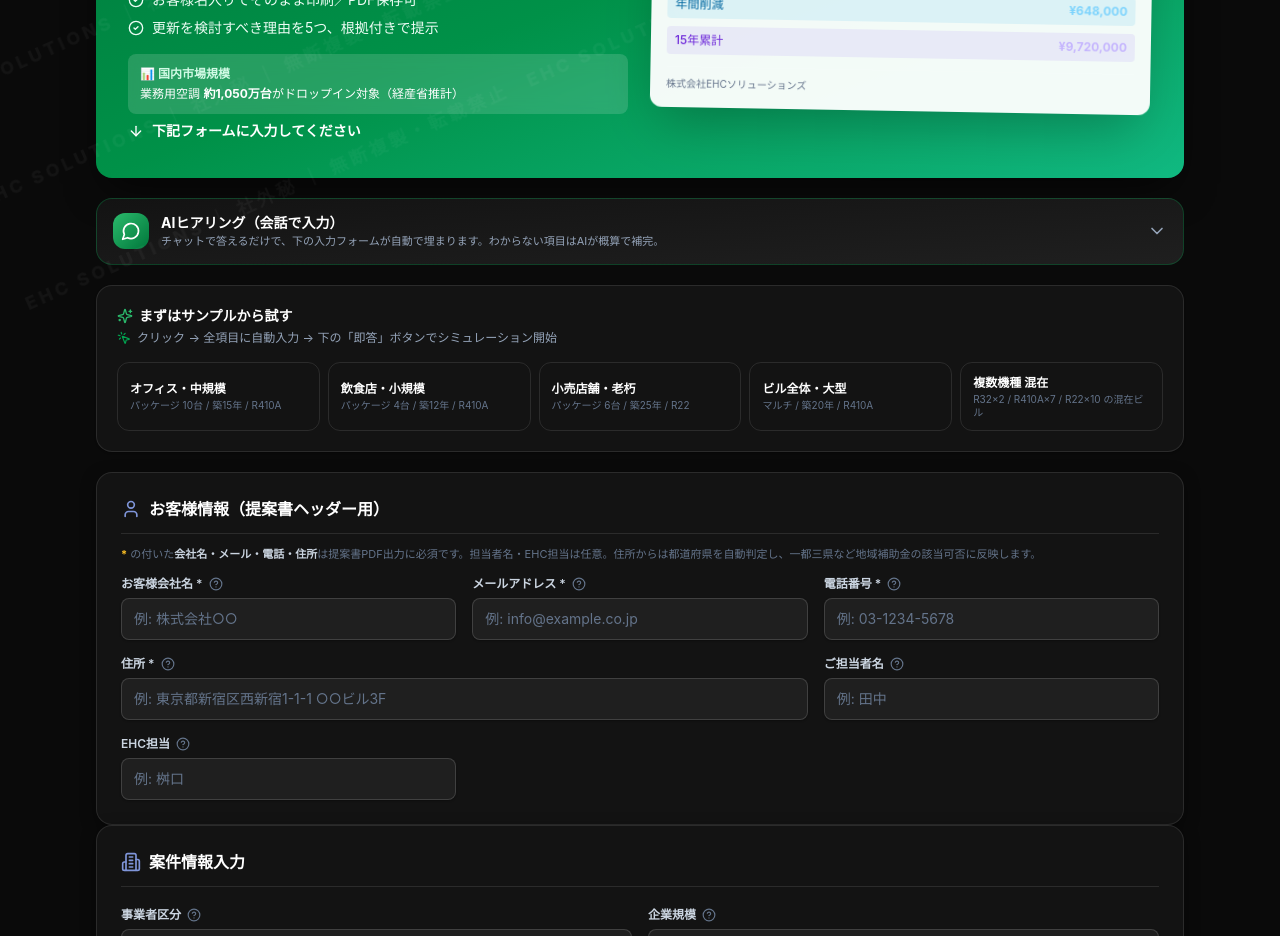
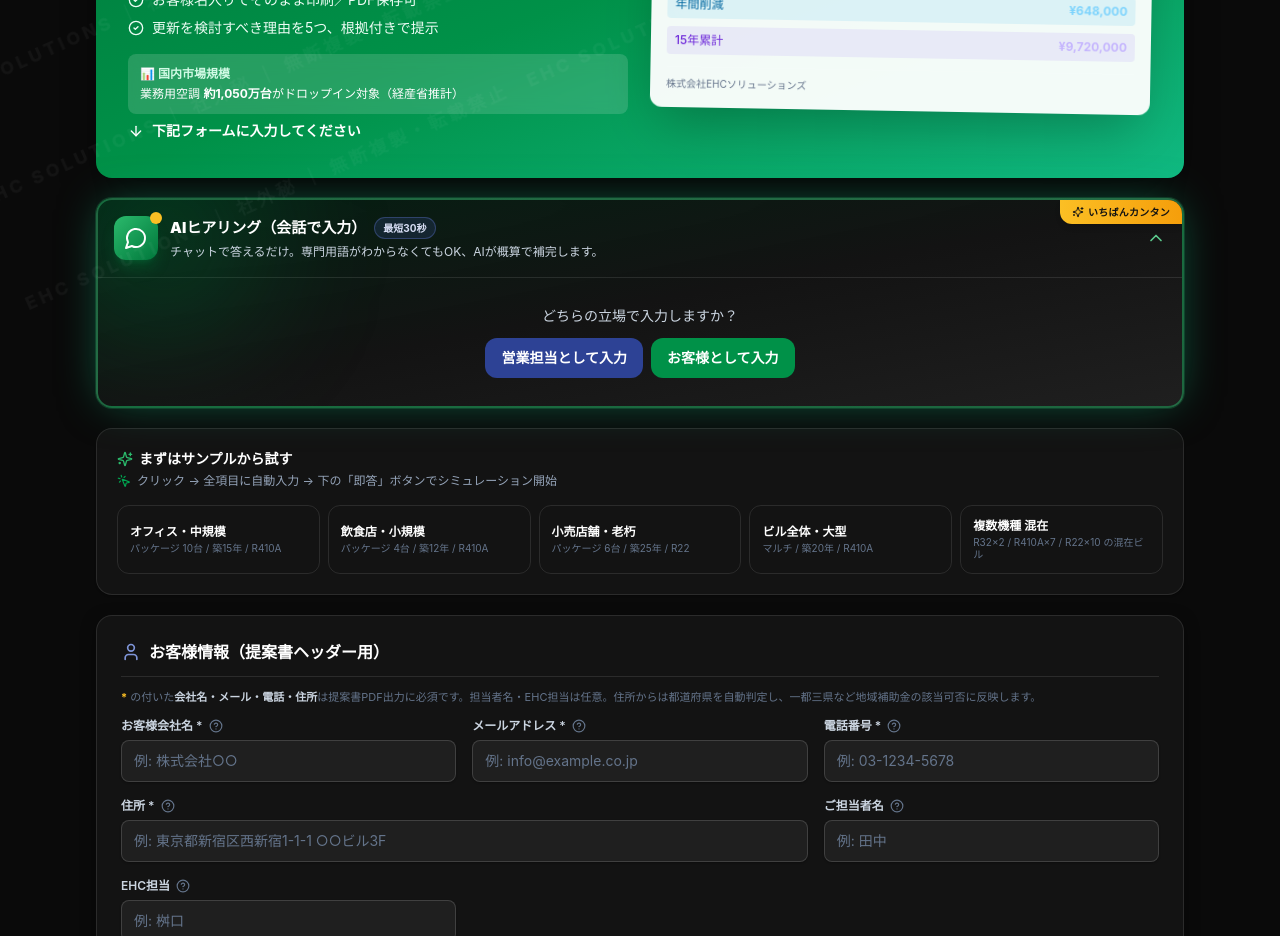
Before and after one commit to Shinichi-Morozumi/ehc-subsidy-app, a Next.js app: page / in a window 1280 px wide. Shown: the part 920-1856 px from the top of the page. Built offline with nearby package versions, Linux system fonts and the light colour scheme.

Commit message:
AIヒアリング: 導線を目立たせる（デフォルト展開・グロー・おすすめリボン・呼びかけドット）

```diff
--- a/components/HearingChat.tsx
+++ b/components/HearingChat.tsx
@@ -366,7 +366,7 @@
   setInput: React.Dispatch<React.SetStateAction<MatchInput>>;
   onComplete: () => void;
 }) {
-  const [open, setOpen] = useState(false);
+  const [open, setOpen] = useState(true);
   const [tone, setTone] = useState<Tone | null>(null);
   const [idx, setIdx] = useState(0);
   const [gi, setGi] = useState(0); // 現在編集中の設備群インデックス
@@ -580,22 +580,37 @@
   const canGoBack = tone && history.length > 0;
 
   return (
-    <div className="no-print rounded-2xl border border-ehc-500/30 bg-gradient-to-br from-night-900 to-night-800 overflow-hidden">
+    <div className="no-print relative rounded-2xl border-2 border-ehc-400/50 bg-gradient-to-br from-ehc-900/40 via-night-900 to-night-800 overflow-hidden shadow-[0_0_45px_-10px_rgba(16,185,129,0.55)] ring-1 ring-ehc-400/20">
+      {/* 目立たせる：おすすめリボン */}
+      <span className="absolute top-0 right-0 z-10 flex items-center gap-1 px-3 py-1 rounded-bl-xl bg-gradient-to-r from-amber-400 to-amber-500 text-night-900 text-[10px] font-black tracking-wide shadow-md">
+        <Sparkles className="w-3 h-3" /> いちばんカンタン
+      </span>
+      {/* 目立たせる：発光リング */}
+      <span className="pointer-events-none absolute -top-16 -left-10 w-52 h-52 rounded-full bg-ehc-500/20 blur-3xl" />
+
       <button
         type="button"
         onClick={() => setOpen((o) => !o)}
-        className="w-full flex items-center gap-3 px-4 py-3.5 text-left hover:bg-white/5 transition-colors"
+        className="relative w-full flex items-center gap-3 px-4 py-4 text-left hover:bg-white/5 transition-colors"
       >
-        <span className="flex items-center justify-center w-9 h-9 rounded-xl bg-gradient-to-br from-ehc-400 to-ehc-700 flex-shrink-0">
-          <MessageCircle className="w-5 h-5 text-white" />
+        <span className="relative flex items-center justify-center w-11 h-11 rounded-xl bg-gradient-to-br from-ehc-400 to-ehc-700 flex-shrink-0 shadow-lg shadow-ehc-600/30">
+          <MessageCircle className="w-6 h-6 text-white" />
+          {/* 呼びかけドット */}
+          <span className="absolute -top-1 -right-1 flex h-3 w-3">
+            <span className="animate-ping absolute inline-flex h-full w-full rounded-full bg-amber-400 opacity-75" />
+            <span className="relative inline-flex rounded-full h-3 w-3 bg-amber-400" />
+          </span>
         </span>
         <span className="flex-1 min-w-0">
-          <span className="block text-sm font-bold text-white">AIヒアリング（会話で入力）</span>
-          <span className="block text-[11px] text-slate-400">
-            チャットで答えるだけで、下の入力フォームが自動で埋まります。わからない項目はAIが概算で補完。
+          <span className="flex items-center gap-2">
+            <span className="block text-[15px] font-black text-white">AIヒアリング（会話で入力）</span>
+            <span className="hidden sm:inline-block px-2 py-0.5 rounded-full bg-cobalt-500/20 border border-cobalt-400/40 text-cobalt-100 text-[10px] font-bold">最短30秒</span>
+          </span>
+          <span className="block text-[12px] text-slate-300 mt-0.5">
+            チャットで答えるだけ。専門用語がわからなくてもOK、AIが概算で補完します。
           </span>
         </span>
-        {open ? <ChevronUp className="w-5 h-5 text-slate-400" /> : <ChevronDown className="w-5 h-5 text-slate-400" />}
+        {open ? <ChevronUp className="w-5 h-5 text-ehc-300 flex-shrink-0" /> : <ChevronDown className="w-5 h-5 text-ehc-300 flex-shrink-0 animate-bounce" />}
       </button>
 
       {open && (
```
